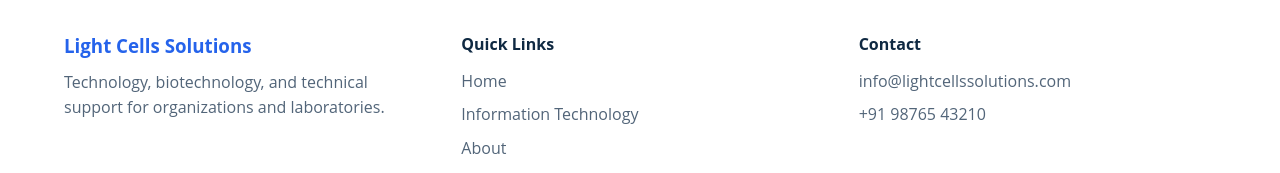
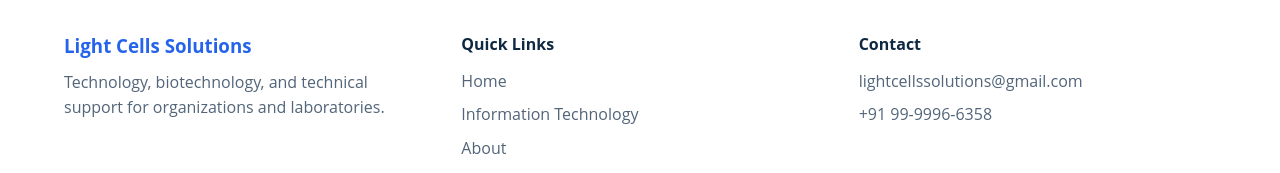
Before and after one commit to mozammilh9911/LightCellsSolution, a React (Vite) app: page / in a window 1280 px wide. Shown: the part 1517-1690 px from the top of the page. Built offline with nearby package versions, Linux system fonts and the light colour scheme.

Commit message:
contact details

```diff
--- a/src/pages/BioLayout.jsx
+++ b/src/pages/BioLayout.jsx
@@ -830,8 +830,8 @@ export default function BioLayout() {
 
           <div>
             <h4>Contact</h4>
-            <p><a href="mailto:info@lightcellssolutions.com">info@lightcellssolutions.com</a></p>
-            <p><a href="tel:+919876543210">+91 98765 43210</a></p>
+            <p><a href="mailto:lightcellssolutions@gmail.com">lightcellssolutions@gmail.com</a></p>
+            <p><a href="tel:+919999966358">+91 99-9996-6358</a></p>
           </div>
         </div>
 
```
